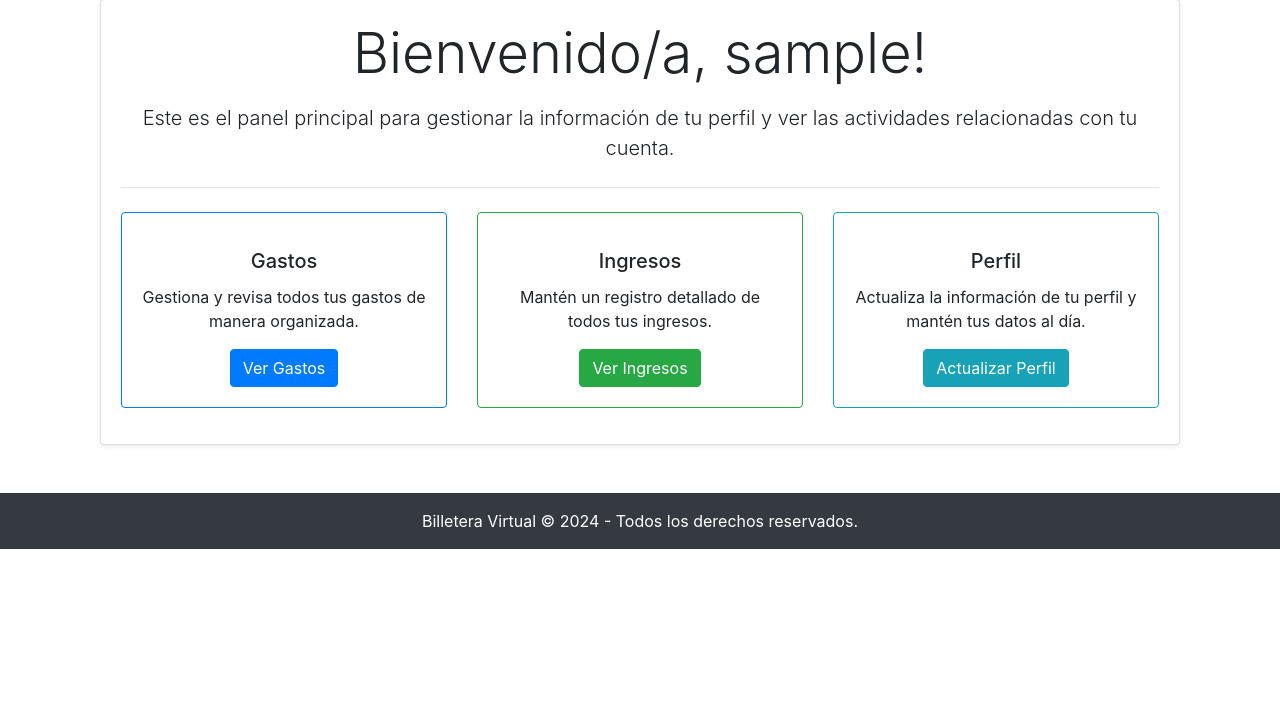
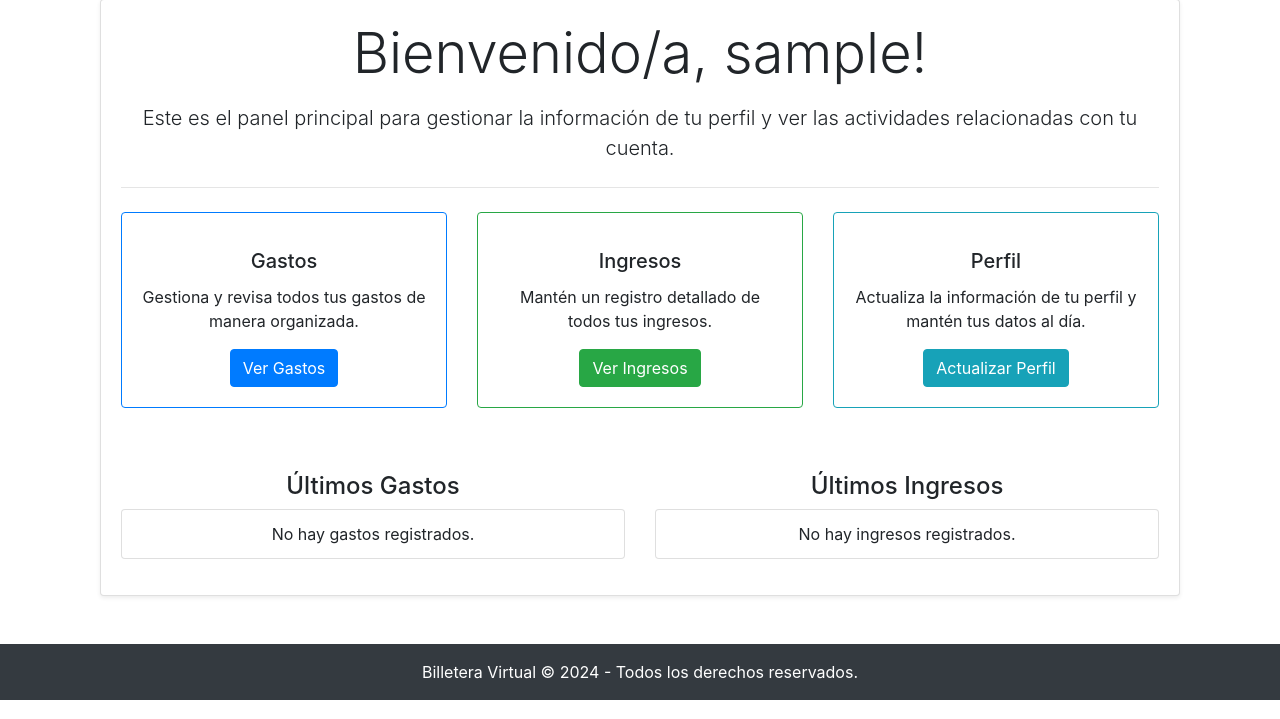
Before and after one commit to Ontos-2021/billetera, a Django app: page / in a window 1280 px wide. Shown: the part 81-800 px from the top of the page. Run offline with Django 4.2, Linux system fonts and the light colour scheme; the visitor is signed in with stand-in values (Sample User, id 1); some libraries are stand-ins or nearby versions.

Commit message:
Modificando los html

```diff
--- a/billetera/usuarios/templates/usuarios/inicio.html
+++ b/billetera/usuarios/templates/usuarios/inicio.html
@@ -50,6 +50,34 @@
                             </div>
                         </div>
                     </div>
+                    <div class="row mt-5">
+                        <div class="col-md-6 mb-3">
+                            <h4>Últimos Gastos</h4>
+                            <ul class="list-group">
+                                {% for gasto in gastos|slice:":5" %}
+                                    <li class="list-group-item d-flex justify-content-between align-items-center">
+                                        <strong>{{ gasto.descripcion }}</strong>  {{ gasto.monto }} {{ gasto.moneda.simbolo }}
+                                        <span class="badge badge-primary badge-pill">{{ gasto.fecha|date:"d M Y" }}</span>
+                                    </li>
+                                {% empty %}
+                                    <li class="list-group-item">No hay gastos registrados.</li>
+                                {% endfor %}
+                            </ul>
+                        </div>
+                        <div class="col-md-6 mb-3">
+                            <h4>Últimos Ingresos</h4>
+                            <ul class="list-group">
+                                {% for ingreso in ingresos|slice:":5" %}
+                                    <li class="list-group-item d-flex justify-content-between align-items-center">
+                                        <strong>{{ ingreso.descripcion }}</strong>  {{ ingreso.monto }} {{ ingreso.moneda.simbolo }}
+                                        <span class="badge badge-success badge-pill">{{ ingreso.fecha|date:"d M Y" }}</span>
+                                    </li>
+                                {% empty %}
+                                    <li class="list-group-item">No hay ingresos registrados.</li>
+                                {% endfor %}
+                            </ul>
+                        </div>
+                    </div>
                     {% else %}
                     <h1 class="display-4 mb-3">Bienvenido/a a Billetera Virtual!</h1>
                     <p class="lead mb-4">Gestiona tus finanzas de manera fácil y eficiente. Regístrate o inicia sesión para empezar a controlar tus ingresos y gastos.</p>
--- a/billetera/usuarios/views.py
+++ b/billetera/usuarios/views.py
@@ -4,10 +4,18 @@
 from .forms import PerfilUsuarioForm
 from django.contrib.auth.forms import UserCreationForm
 from django.contrib.auth import login
+from gastos.models import Gasto
+from ingresos.models import Ingreso
 
 
 def inicio(request):
-    return render(request, 'usuarios/inicio.html')
+    ingresos = None
+    gastos = None
+    if request.user.is_authenticated and not request.user.is_superuser:
+        ingresos = Ingreso.objects.filter(usuario=request.user).order_by('-fecha')[:5]
+        gastos = Gasto.objects.filter(usuario=request.user).order_by('-fecha')[:5]
+
+    return render(request, 'usuarios/inicio.html', {'ingresos': ingresos, 'gastos': gastos})
 
 
 # Registro de usuario
```
Also changed, not shown: billetera/ingresos/templates/ingresos/crear_ingreso.html (+15 -7 lines), billetera/ingresos/templates/ingresos/lista_ingresos.html (+10 -16 lines).
